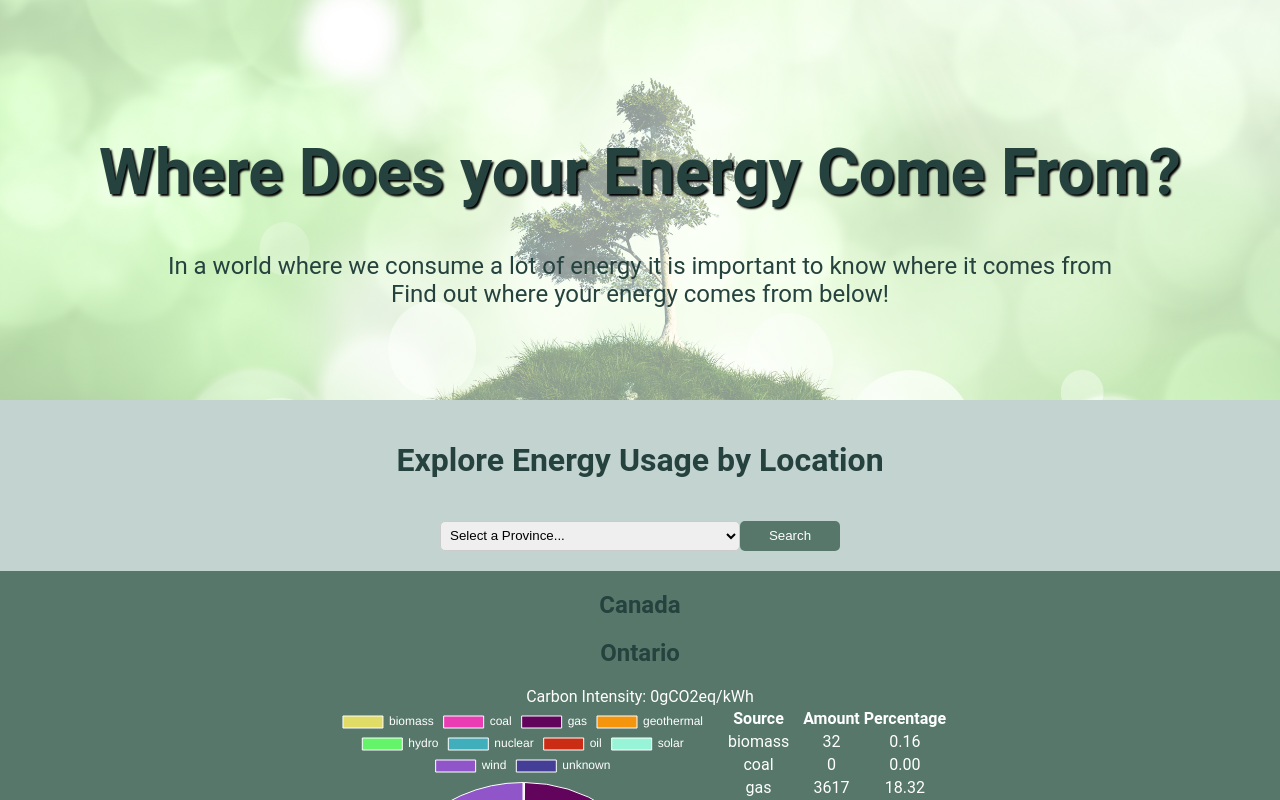
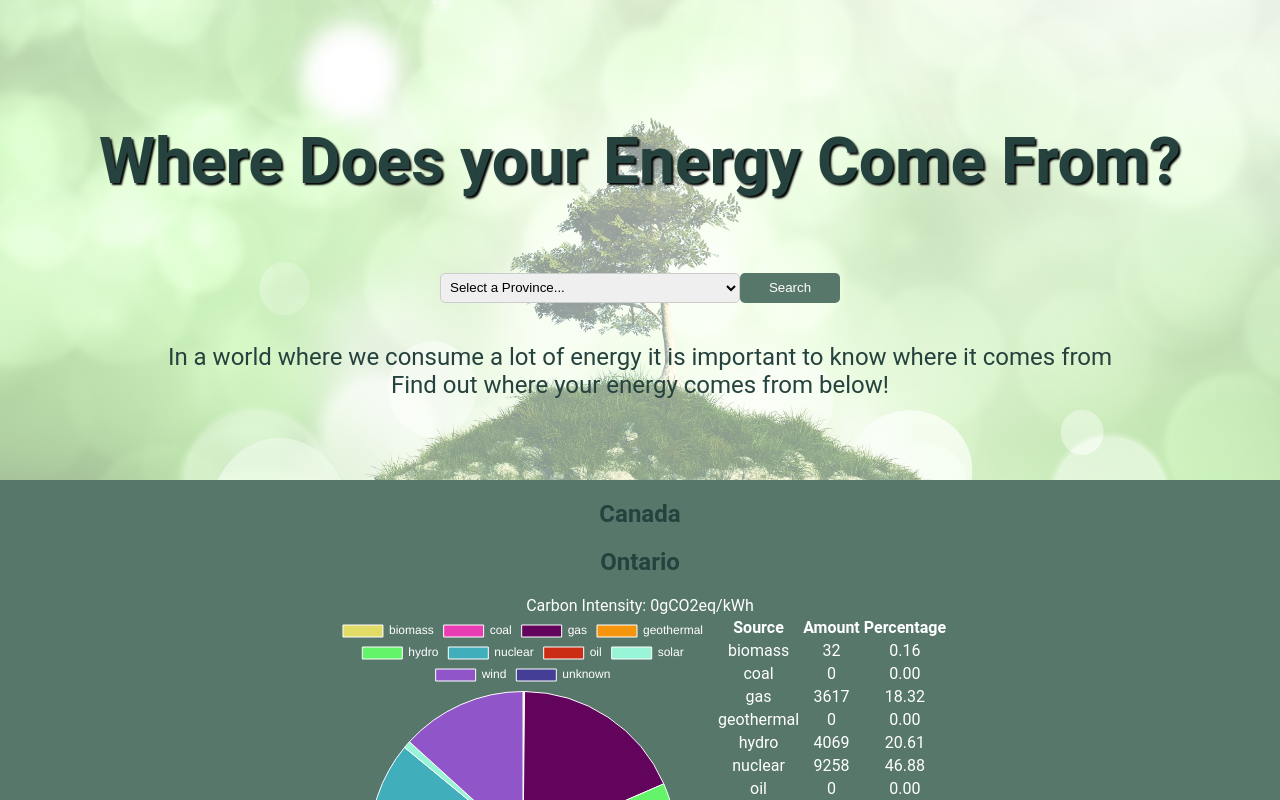
Before and after one commit to SyndicateGit/CheckYourSource, a React (Create React App) app: page / in a window 1280 px wide. Shown: the top 800 px of the page. Built offline with nearby package versions, Linux system fonts and the light colour scheme; no server answers.

Commit message:
Lifted search bar into introduction

```diff
--- a/src/App.js
+++ b/src/App.js
@@ -3,8 +3,9 @@ import DisplayData from './components/DisplayData';
 import Search from './components/Search';
 import temp_data from './temp_data.json';
 import React, { useState, useEffect } from 'react';
-import Introduction from './components/Introduction';
 import Error404 from './components/Error404';
+
+import './styles/Introduction.css';
 
 import zones from './zones.json';
 
@@ -63,15 +64,25 @@ function App() {
   if(data.error){
     return (
     <div className="App">
-      <Introduction/>
+          <div class = "Intro">
+      <h1>Where Does your Energy Come From?</h1>
       <Search submitSearch={submitSearch}/>
+      <p>In a world where we consume a lot of energy it is important to know where it comes from </p>
+      <p>Find out where your energy comes from below! </p>
+    </div>
       <Error404/>
     </div>);
   }else{
     return (
       <div className="App">
-        <Introduction/>
-        <Search submitSearch={submitSearch}/>
+            <div class = "Intro">
+      <h1>Where Does your Energy Come From?</h1>
+      <Search submitSearch={submitSearch}/>
+      <p>In a world where we consume a lot of energy it is important to know where it comes from </p>
+      <p>Find out where your energy comes from below! </p>
+
+    </div>
+
         <h2 id="zone-country">{zones[data.zone].countryName}</h2>
         <h2 id="zone-name">{zones[data.zone].zoneName}</h2>
         <DisplayData
--- a/src/components/Introduction.jsx
+++ /dev/null
@@ -1,15 +0,0 @@
-import React from 'react';
-import '../styles/Introduction.css';
-
-const Introduction = () => {
-  return (
-    <div class = "Intro">
-      <h1>Where Does your Energy Come From?</h1>
-      <p>In a world where we consume a lot of energy it is important to know where it comes from </p>
-      <p>Find out where your energy comes from below! </p>
-
-    </div>
-  );
-};
-
-export default Introduction;
--- a/src/components/Search.jsx
+++ b/src/components/Search.jsx
@@ -4,7 +4,6 @@ const Search = (props) => {
   return (
     <div>
       {<div className="search-box">
-        <h1> Explore Energy Usage by Location</h1>
         <form type="search-form" action="" id='search-form' onSubmit={props.submitSearch}>
           <select name='zone' id="select-province" placeholder="Select a Province" >
               <option value="">Select a Province...</option>
--- a/src/styles/Introduction.css
+++ b/src/styles/Introduction.css
@@ -9,12 +9,14 @@
     background-image: linear-gradient(to bottom, rgba(255, 255, 255, 0.5), rgba(255, 255, 255, 0.5)), url('../images/tree-mountain.jpg');
     background-size: cover;
     background-position: center;
-    height: 50vh;
+    height: 60vh;
     text-align: center;
+    text-wrap: nowrap;
     justify-content: center;
     color: var(--Titles);
     text-shadow: 2px 2px 2px var(--shadows);
     font-size: 2rem;
+    margin-bottom: 20px;
 }
 
 .Intro p {
--- a/src/styles/Search.css
+++ b/src/styles/Search.css
@@ -17,7 +17,7 @@ h2{
     align-items: center;
     gap: 20px;
     padding: 20px;
-    background-color: #C2D3D0;
+    margin-bottom: 20px;
 }
 
 #select-province {
```
